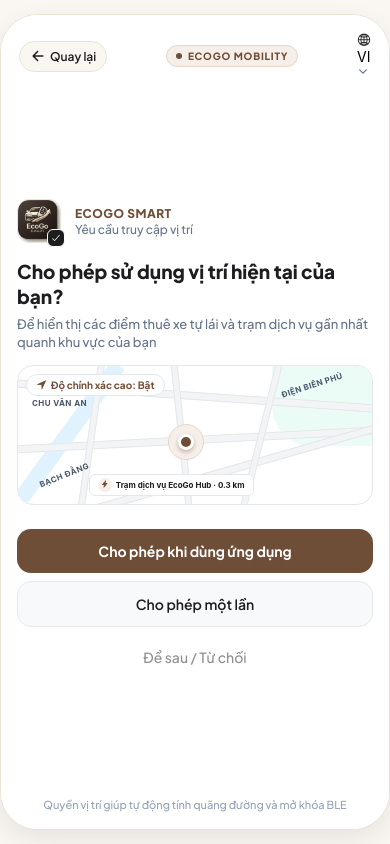
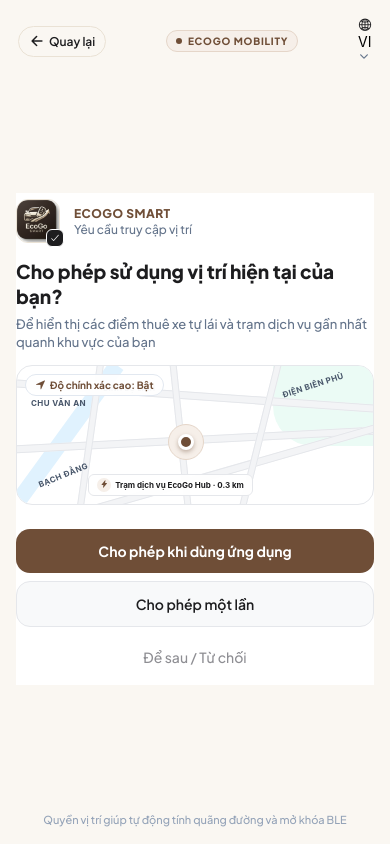
Before and after one commit to BryannLee202/App_ITS, a React Native app in the folder mobile/: screen / in a window 390 px wide. Built offline with nearby package versions, Linux system fonts and the light colour scheme.

Commit message:
fix: dong bo ti le man hinh tran vien 100% tren dien thoai, loai bo vien ho dinh dau

```diff
--- a/mobile/App.js
+++ b/mobile/App.js
@@ -92,6 +92,9 @@ export default function App() {
 
 function AppContent() {
   const { language, toggleLanguage, setLanguage, t } = useLanguage();
+  const { width: windowWidth } = useWindowDimensions();
+  const isMobile = Platform.OS !== 'web' || windowWidth <= 768;
+
   const [isOnboarded, setIsOnboarded] = useState(false);
   const [currentUser, setCurrentUser] = useState(null);
   const [isCheckingSession, setIsCheckingSession] = useState(true);
@@ -283,12 +286,17 @@ function AppContent() {
   }
 
   return (
-    <View style={styles.outerViewport}>
-      <StatusBar barStyle="dark-content" backgroundColor="#FFFFFF" />
+    <View style={[styles.outerViewport, isMobile && styles.outerViewportMobile]}>
+      <StatusBar barStyle="dark-content" backgroundColor="#FAF7F2" />
 
-      {/* Main App Shell (Locked to Phone Aspect Ratio) */}
-      <View style={[styles.appShell, styles.phoneSimulatorShell]}>
-        <SafeAreaView style={styles.safeArea}>
+      {/* Main App Shell (Full Edge-to-Edge on Mobile, Phone Simulator on Desktop) */}
+      <View
+        style={[
+          styles.appShell,
+          isMobile ? styles.appShellMobile : styles.phoneSimulatorShell
+        ]}
+      >
+        <SafeAreaView style={[styles.safeArea, isMobile && styles.safeAreaMobile]}>
           <View style={styles.mainContentArea}>{renderContent()}</View>
 
           {/* =========================================================================
@@ -653,10 +661,26 @@ const styles = StyleSheet.create({
     justifyContent: 'center',
     paddingVertical: 14
   },
+  outerViewportMobile: {
+    paddingVertical: 0,
+    backgroundColor: '#FAF7F2',
+    alignItems: 'stretch',
+    justifyContent: 'flex-start'
+  },
   appShell: {
     flex: 1,
     width: '100%',
-    backgroundColor: '#FFFFFF'
+    backgroundColor: '#FAF7F2'
+  },
+  appShellMobile: {
+    width: '100%',
+    maxWidth: '100%',
+    height: '100%',
+    maxHeight: '100%',
+    borderRadius: 0,
+    borderWidth: 0,
+    shadowOpacity: 0,
+    elevation: 0
   },
   phoneSimulatorShell: {
     width: 414,
@@ -675,11 +699,16 @@ const styles = StyleSheet.create({
   },
   safeArea: {
     flex: 1,
-    backgroundColor: '#FFFFFF',
+    backgroundColor: '#FAF7F2',
     position: 'relative'
   },
+  safeAreaMobile: {
+    flex: 1,
+    backgroundColor: '#FAF7F2'
+  },
   mainContentArea: {
-    flex: 1
+    flex: 1,
+    backgroundColor: '#FAF7F2'
   },
 
   /* =========================================================================
--- a/mobile/src/screens/OnboardingAuthFlow.js
+++ b/mobile/src/screens/OnboardingAuthFlow.js
@@ -1070,7 +1070,7 @@ const styles = StyleSheet.create({
   splashContainer: {
     flex: 1,
     backgroundColor: '#FAF7F2',
-    justifyContent: 'space-between',
+    justifyContent: 'center',
     alignItems: 'center',
     position: 'relative',
     overflow: 'hidden'
@@ -1214,7 +1214,7 @@ const styles = StyleSheet.create({
   /* STEP 1 */
   step1Container: {
     flex: 1,
-    backgroundColor: '#FFFFFF',
+    backgroundColor: '#FAF7F2',
     justifyContent: 'space-between',
     paddingVertical: 12
   },
@@ -1546,7 +1546,7 @@ const styles = StyleSheet.create({
   /* STEP 2 */
   step2Container: {
     flex: 1,
-    backgroundColor: '#FFFFFF',
+    backgroundColor: '#FAF7F2',
     justifyContent: 'space-between',
     paddingVertical: 12
   },
@@ -1793,7 +1793,7 @@ const styles = StyleSheet.create({
   /* STEP 3 & 4 */
   step3Container: {
     flex: 1,
-    backgroundColor: '#FFFFFF',
+    backgroundColor: '#FAF7F2',
     justifyContent: 'space-between',
     position: 'relative'
   },
@@ -2019,7 +2019,7 @@ const styles = StyleSheet.create({
   /* STEP 5 */
   step5Container: {
     flex: 1,
-    backgroundColor: '#FFFFFF',
+    backgroundColor: '#FAF7F2',
     justifyContent: 'space-between'
   },
   iosPushBanner: {
```
